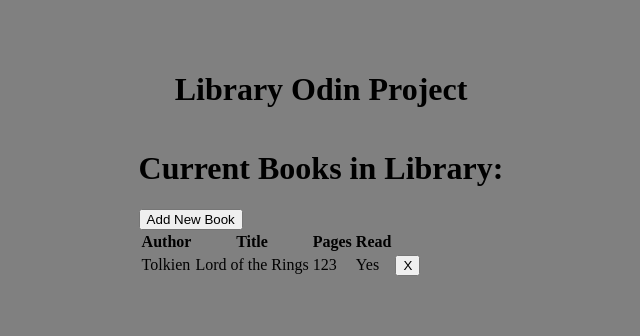
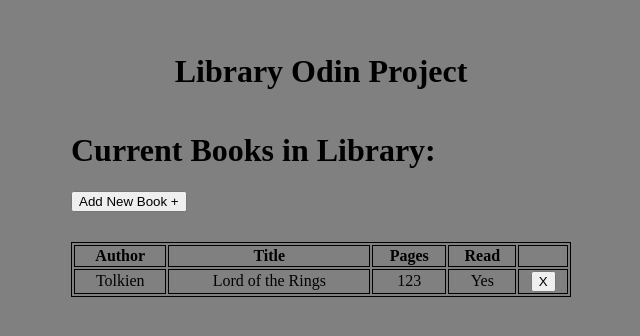
Before and after one commit to DrunkPlato21/odin-library, a plain HTML site: page index.html in a window 1280 px wide. Shown: the part 236-572 px from the top of the page, without its empty margins (319-959 px from the left). Drawn offline with Linux system fonts and the light colour scheme.

```diff
--- a/index.html
+++ b/index.html
@@ -15,10 +15,11 @@
 <div class="container">
 
     <div class="books-heading"><h1>Current Books in Library:</h1></div>
+    <button class="add-book-button">Add New Book +</button>
 
     <div class="form">
 
-        <button class="add-book-button">Add New Book</button>
+
 
         <div id="add-book-form" style="display:none">
             <form id="add-book">
--- a/library.js
+++ b/library.js
@@ -93,7 +93,7 @@ function displayBooks(){
         let title = myLibrary[index].title
         let pages = myLibrary[index].pages
         let read = myLibrary[index].read
-
+        //add new row and append it to table
         row.innerHTML = `<td>${author}</td><td>${title}</td><td>${pages}</td><td>${read}</td><td><button class="del">X</button></td>`
         table.appendChild(row)
 
--- a/styles.css
+++ b/styles.css
@@ -19,3 +19,17 @@ body{
     display: flex;
 
 }
+
+
+table, th, td {
+    border: 1px solid black;
+}
+
+td{
+    text-align: center;
+}
+
+table{
+    margin-top: 30px;
+    min-width: 500px;
+}
```
